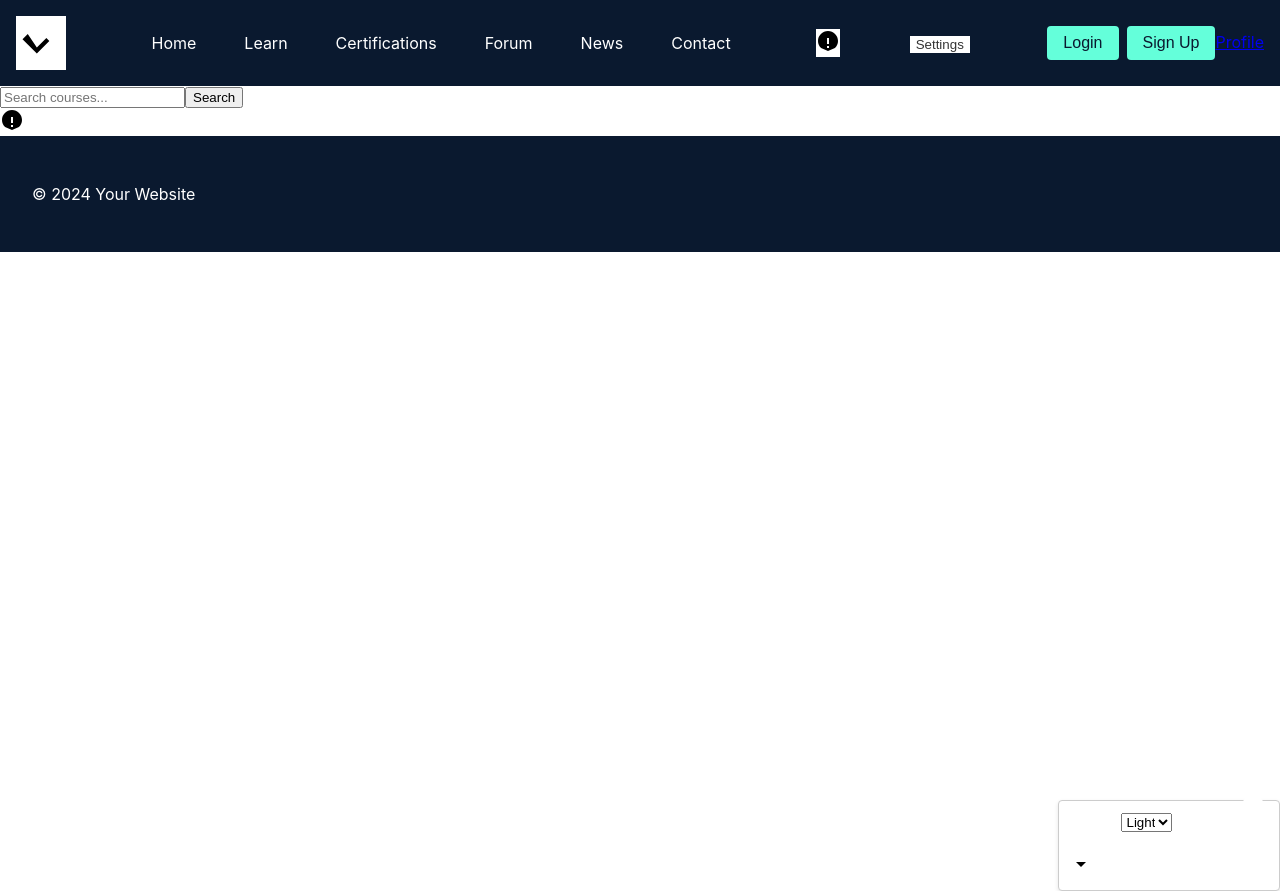
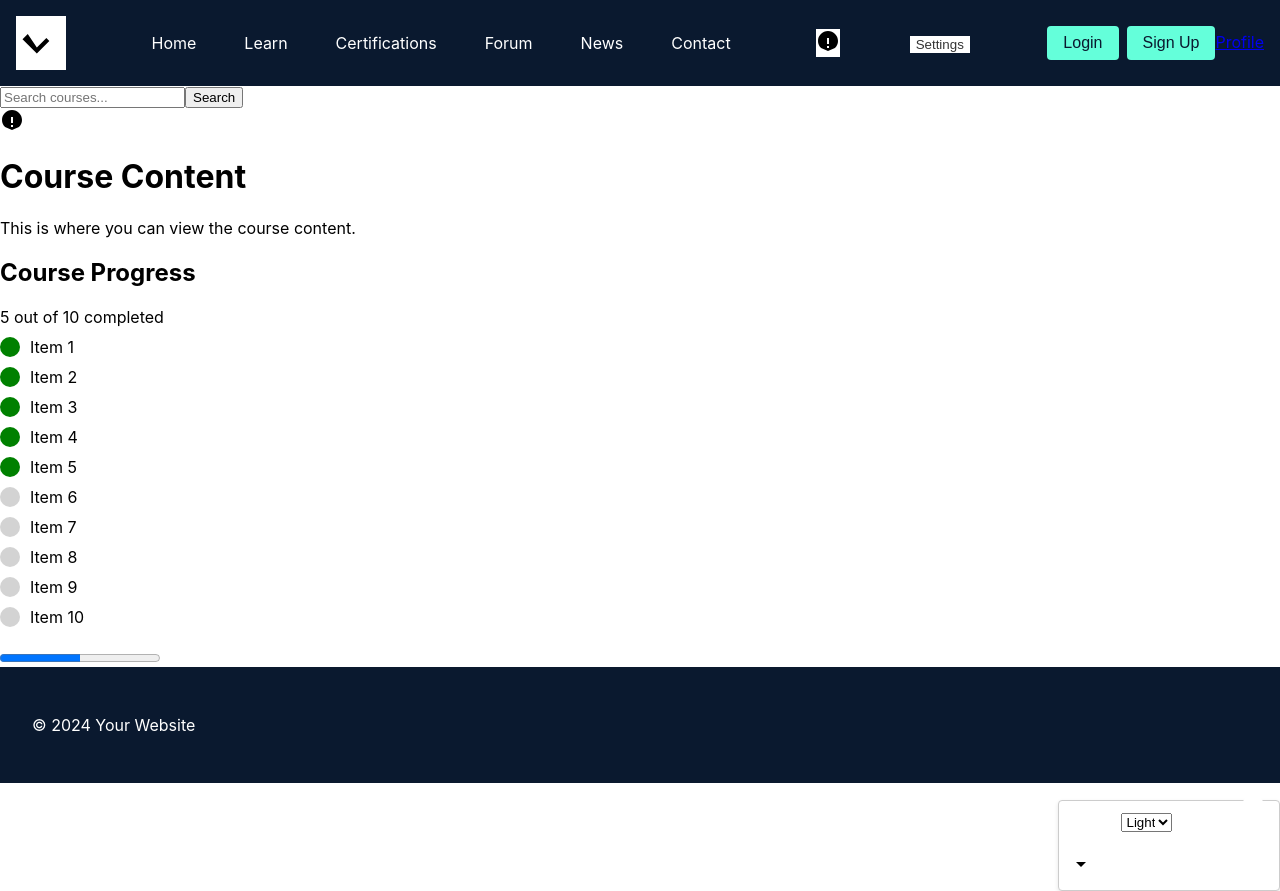
Before and after one commit to mohamedmehdigara/react-freecodecamp-clone, a React (Create React App) app: page /course-content in a window 1280 px wide. Built offline with nearby package versions, Linux system fonts and the light colour scheme.

Commit message:
added files

```diff
--- a/src/App.js
+++ b/src/App.js
@@ -11,6 +11,10 @@ import Search from './components/Search';
 import NotificationBell from './components/NotificationBell';
 import ThemeSelector from './components/ThemeSelector';
 import LanguageSelector from './components/LanguageSelector';
+import CourseRatingAndReview from './components/CourseRatingAndReview';
+import ProgressTracker from './components/ProgressTracker';
+import CourseContentPage from './components/CourseContentPage';
+
 import "./App.css";
 
 const App = () => {
@@ -57,6 +61,9 @@ const App = () => {
           <Route path="/certifications" element={<Certifications />} />
           <Route path="/profile" element={<UserProfile />} />
           <Route path="/learn/:id" element={<CourseDetail />} />
+          <Route path="/rate-and-review" element={<CourseRatingAndReview />} />
+          <Route path="/progress-tracker" element={<ProgressTracker />} />
+          <Route path="/course-content" element={<CourseContentPage />} />
         </Routes>
 
         <Footer onThemeChange={handleThemeChange} onLanguageChange={handleLanguageChange} />
--- /dev/null
+++ b/src/components/CourseContentPage.js
@@ -0,0 +1,20 @@
+import React from 'react';
+import ProgressTracker from './ProgressTracker';
+
+const CourseContentPage = () => {
+  // Sample data for course progress
+  const totalItems = 10; // Total number of items in the course
+  const completedItems = 5; // Number of items completed by the user
+
+  return (
+    <div className="course-content-page">
+      <h1>Course Content</h1>
+      {/* Render course content here */}
+      <p>This is where you can view the course content.</p>
+      <h2>Course Progress</h2>
+      <ProgressTracker totalItems={totalItems} completedItems={completedItems} />
+    </div>
+  );
+};
+
+export default CourseContentPage;
--- a/src/components/CourseDetail.js
+++ b/src/components/CourseDetail.js
@@ -2,7 +2,6 @@ import React from 'react';
 import { useParams, Navigate, Link } from 'react-router-dom';
 import CourseEnrollment from './CourseEnrollment';
 import CourseRatingAndReview from './CourseRatingAndReview';
-import ProgressTracker from './ProgressTracker';
 
 import styled from 'styled-components';
 
@@ -136,7 +135,6 @@ const CourseDetail = (courseId) => {
       </Curriculum>
       <CourseEnrollment courseId={id} /> {/* Render the CourseEnrollment component */}
       <h2>Course Progress</h2>
-      <ProgressTracker totalItems={totalItems} completedItems={completedItems} />
       <CourseRatingAndReview courseId={courseId} />
 
     </CourseDetailContainer>
```
